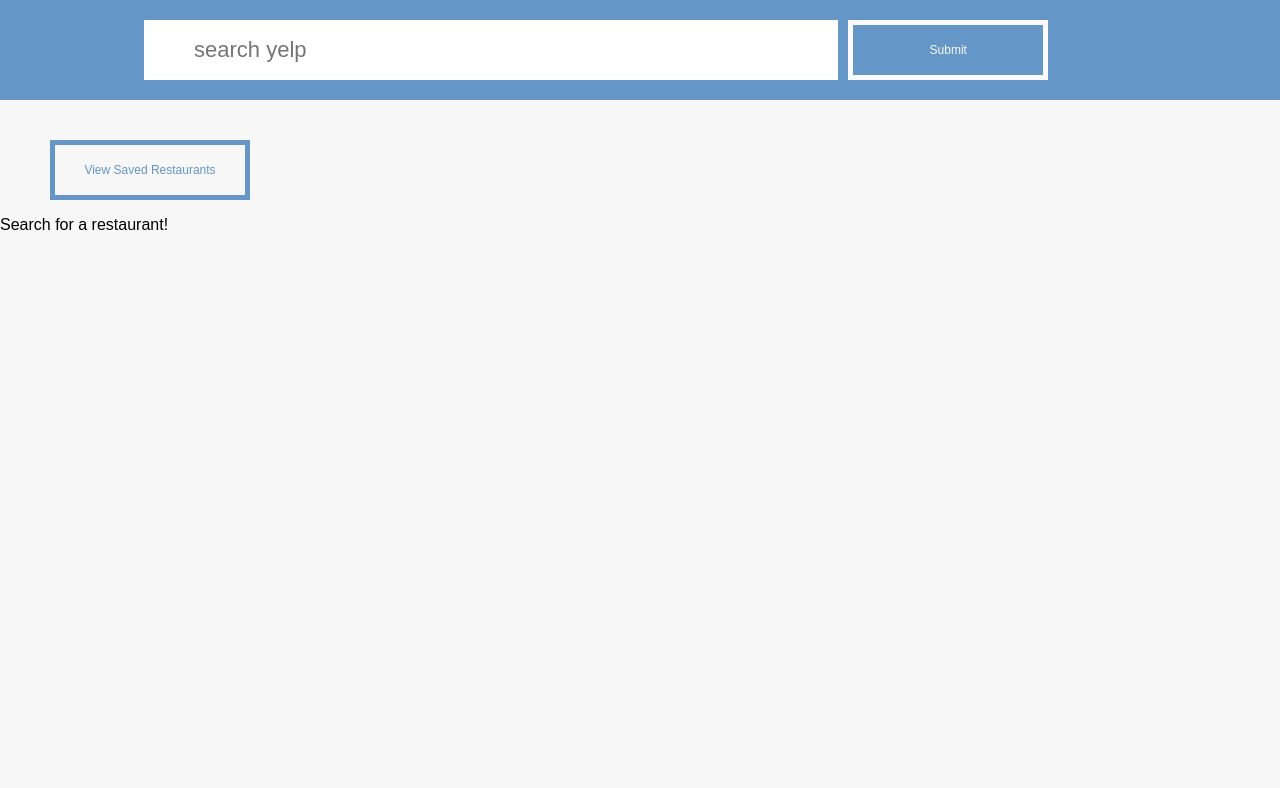
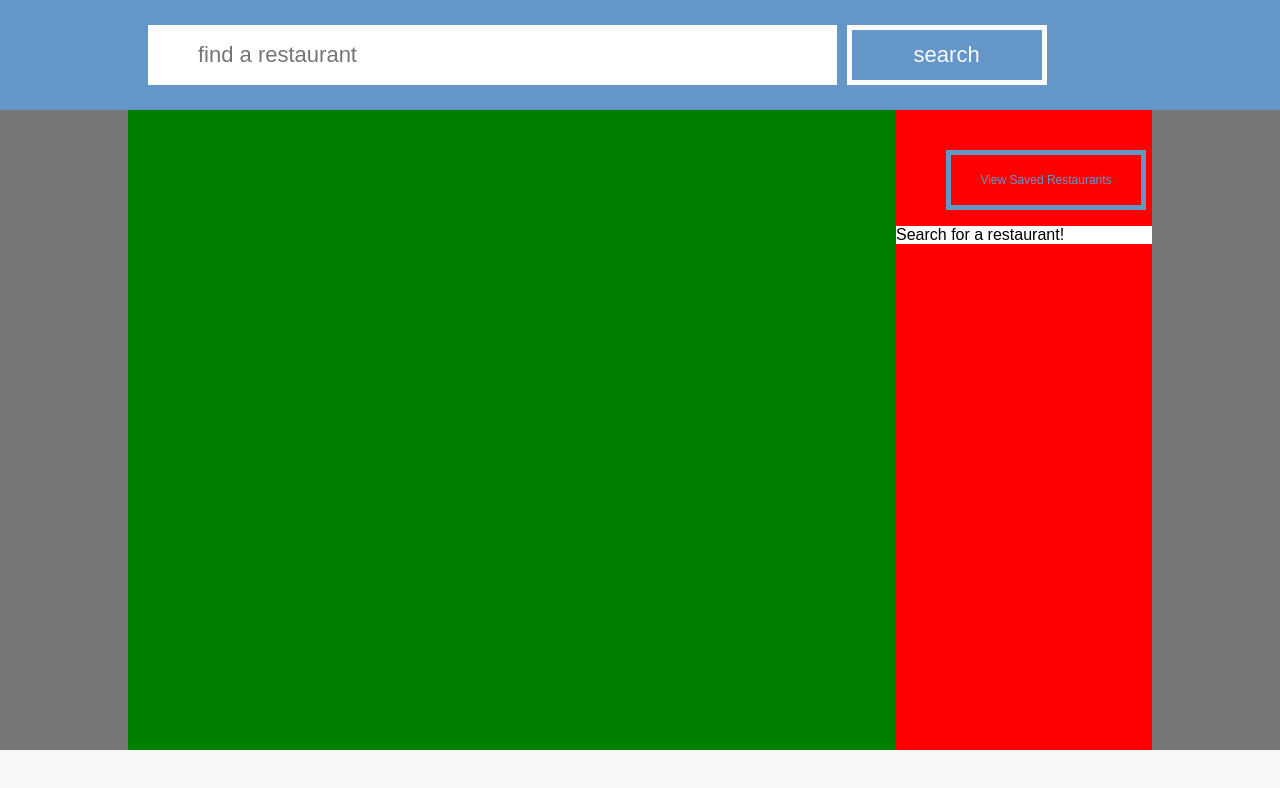
Before and after one commit to trevorpreston/RestRater, a React (Create React App) app in the folder frontend/: page / in a window 1280 px wide. Shown: the top 788 px of the page. Built offline with nearby package versions, Linux system fonts and the light colour scheme.

Commit message:
add styling and containers

```diff
--- a/frontend/src/App.css
+++ b/frontend/src/App.css
@@ -11,20 +11,44 @@ button {
   border: solid 5px #6496c8;
 }
 
-.savedRestaurantsContainer {
-  background-color: white;
-  width: 300px;
-  margin-left: 50px;
+.mega-container {
+  background-color: #777777;
+  height: 80vh;
 }
 
-.viewSaved {
+.parent-container {
+  display: flex;
+  width: 80%;
+  height: 100%;
+  background-color: yellow;
+  margin: 0 auto;
+}
+
+.map {
+  background-color: green;
+  height: 100%;
+  width: 75%;
+}
+
+.results-container {
+  background-color: red;
+  justify-content: flex-end;
+  width: 25%
+}
+
+.saved-restaurants-container {
+  background-color: white;
+  width: 100%;
+}
+
+.view-saved {
   margin-top: 40px;
   margin-left: 50px;
 }
 
 .search-container {
   background-color: #6496c8;
-  padding: 20px;
+  padding: 25px;
 }
 
 .search-container > form {
@@ -55,4 +79,5 @@ button {
   color: #fafafa;
   background: rgba(0,0,0,0);
   border: solid 5px #FAFAFA;
+  font-size: 22px;
 }
--- a/frontend/src/App.jsx
+++ b/frontend/src/App.jsx
@@ -11,7 +11,6 @@ export default class App extends Component {
       savedRestaurants: [],
       yelpSearchParam: undefined,
       yelpResults: undefined
-
     }
     console.log(this.state);
   }
@@ -53,11 +52,19 @@ export default class App extends Component {
     return (
       <div>
         <Search searchYelp={this.fetchYelpData.bind(this)}/>
-        <button className="viewSaved" onClick={() => this.getSavedRestaurants()}> View Saved Restaurants </button>
-        <div className="savedRestaurantsContainer">
-          <SavedRestaurants restaurantsFromState={this.state.savedRestaurants}/>
+        <div className="mega-container">
+          <div className="parent-container">
+            <div className="map">
+            </div>
+            <div className="results-container">
+              <button className="view-saved" onClick={() => this.getSavedRestaurants()}> View Saved Restaurants </button>
+              <div className="saved-restaurants-container">
+                <SavedRestaurants restaurantsFromState={this.state.savedRestaurants}/>
+                {this.renderSearchResults()}
+              </div>
+            </div>
+          </div>
         </div>
-        {this.renderSearchResults()}
       </div>
     )
   }
--- a/frontend/src/Search.jsx
+++ b/frontend/src/Search.jsx
@@ -5,8 +5,8 @@ export default class SearchBar extends Component {
 		return(
 			<div className="search-container">
 	      <form onSubmit={this.props.searchYelp}>
-	        <input type="text" className="search-input" name="param" placeholder="search yelp" />
-	        <input className="search-button" type="submit"/>
+	        <input type="text" className="search-input" name="param" placeholder="find a restaurant" />
+	        <input className="search-button" type="submit" value="search"/>
 	      </form>
       </div>
 		)
--- a/frontend/src/SearchResults.jsx
+++ b/frontend/src/SearchResults.jsx
@@ -22,10 +22,9 @@ export default class SearchBar extends Component {
 	render(){
 		return(
 			<div>
-				<h1>RESULTS</h1>
 				<div>
 					{this.props.yelpResults.map((result) => {
-						return <SearchResultListItem result={result}/>
+						return <SearchResultListItem className="search-item" result={result}/>
 						})
 					}
 				</div>
```
